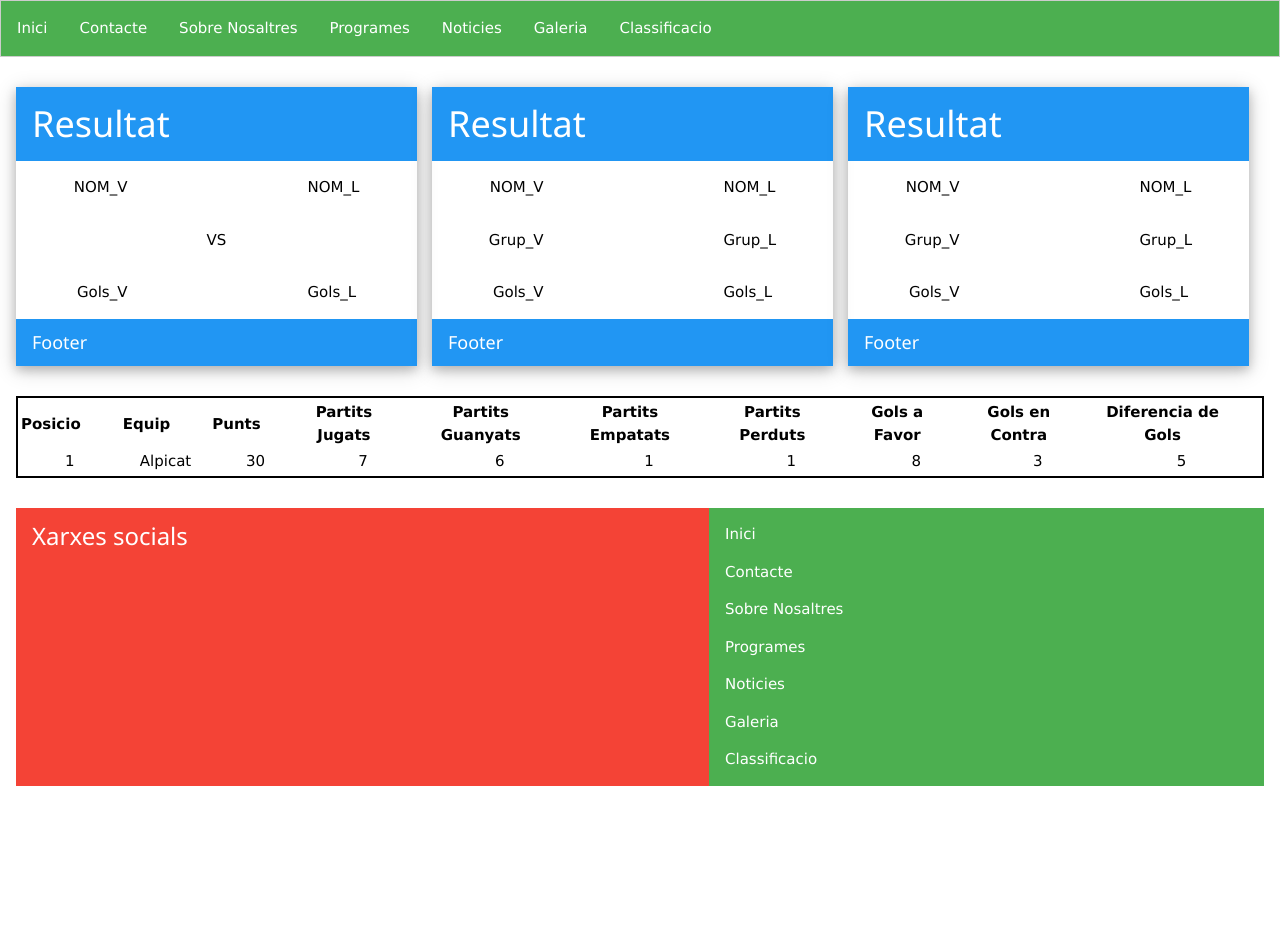
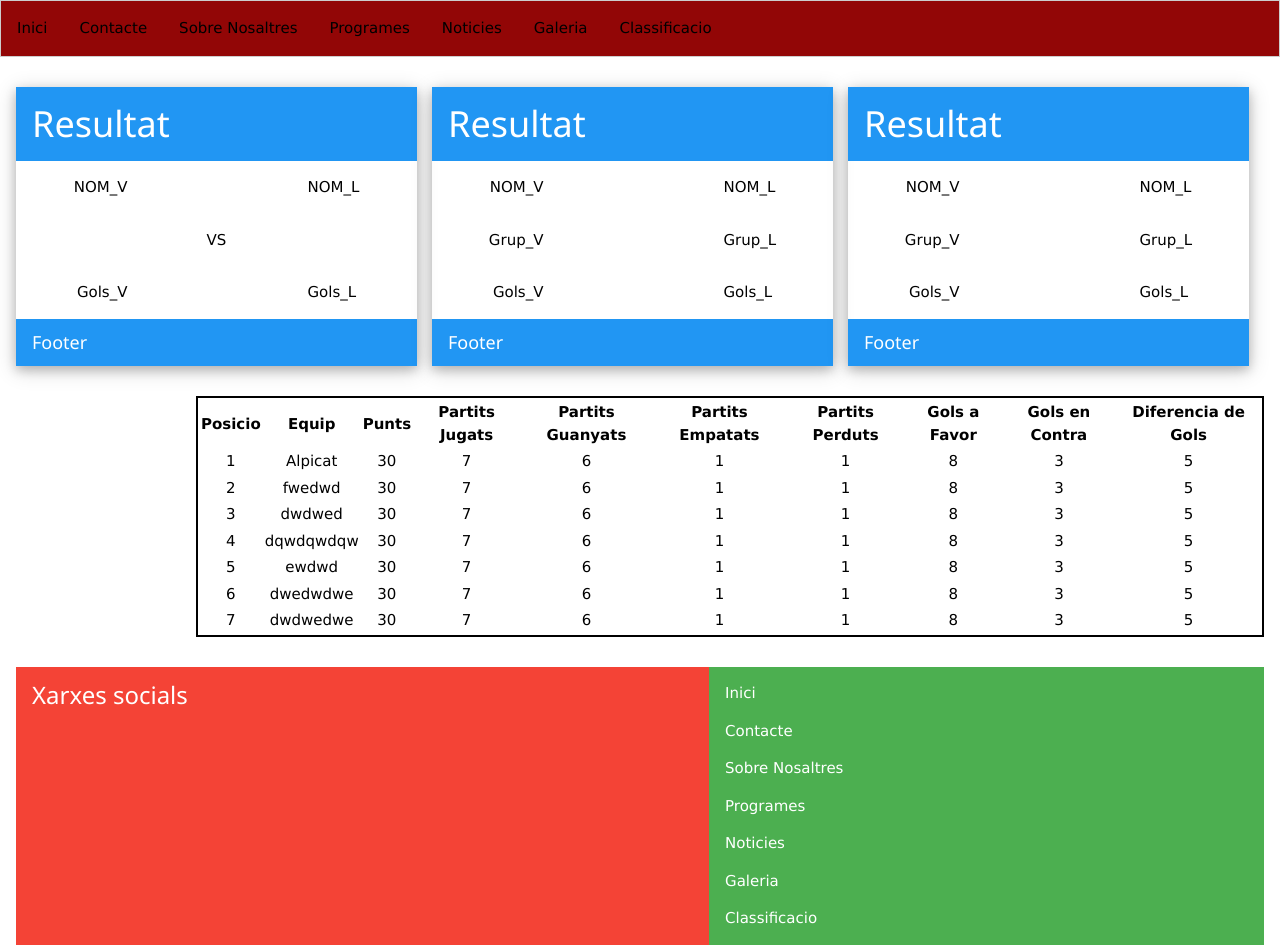
Before and after one commit to Culebrin19/Projecte, a plain HTML site: page pages/Classificacio.html in a window 1280 px wide. Before the commit the page ends 800 px from the top, so only its background shows below. Drawn offline with nearby package versions, Linux system fonts and the light colour scheme.

Commit message:
taulaClassificacio

```diff
--- a/pages/Classificacio.html
+++ b/pages/Classificacio.html
@@ -9,7 +9,7 @@
 </head>
 <style>
     th{
-        padding-right: 2.6rem;
+        /* padding-right: 2.6rem; */
         text-align: center;
     }
     td{
@@ -17,7 +17,7 @@
     }
 </style>
 <body>
-    <div class="w3-bar w3-border w3-green">
+    <div class="w3-bar w3-border" style="background-color: #920606;">
         <a href="#" class="w3-bar-item w3-button w3-padding-16">Inici</a>
         <a href="#" class="w3-bar-item w3-button w3-padding-16">Contacte</a>
         <a href="#" class="w3-bar-item w3-button w3-padding-16">Sobre Nosaltres</a>
@@ -112,7 +112,7 @@
     </div>
 
     <div class="w3-container">
-        <table style="border: 2px solid black; margin-top: 2rem;">
+        <table style="border: 2px solid black; margin-top: 2rem; margin-left: 12rem;">
             <tr>
                 <th>Posicio</th>
                 <th>Equip</th>
@@ -128,6 +128,78 @@
             <tr>
                 <td>1</td>
                 <td>Alpicat</td>
+                <td>30</td>
+                <td>7</td>
+                <td>6</td>
+                <td>1</td>
+                <td>1</td>
+                <td>8</td>
+                <td>3</td>
+                <td>5</td>
+            </tr>
+            <tr>
+                <td>2</td>
+                <td>fwedwd</td>
+                <td>30</td>
+                <td>7</td>
+                <td>6</td>
+                <td>1</td>
+                <td>1</td>
+                <td>8</td>
+                <td>3</td>
+                <td>5</td>
+            </tr>
+            <tr>
+                <td>3</td>
+                <td>dwdwed</td>
+                <td>30</td>
+                <td>7</td>
+                <td>6</td>
+                <td>1</td>
+                <td>1</td>
+                <td>8</td>
+                <td>3</td>
+                <td>5</td>
+            </tr>
+            <tr>
+                <td>4</td>
+                <td>dqwdqwdqw</td>
+                <td>30</td>
+                <td>7</td>
+                <td>6</td>
+                <td>1</td>
+                <td>1</td>
+                <td>8</td>
+                <td>3</td>
+                <td>5</td>
+            </tr>
+            <tr>
+                <td>5</td>
+                <td>ewdwd</td>
+                <td>30</td>
+                <td>7</td>
+                <td>6</td>
+                <td>1</td>
+                <td>1</td>
+                <td>8</td>
+                <td>3</td>
+                <td>5</td>
+            </tr>
+            <tr>
+                <td>6</td>
+                <td>dwedwdwe</td>
+                <td>30</td>
+                <td>7</td>
+                <td>6</td>
+                <td>1</td>
+                <td>1</td>
+                <td>8</td>
+                <td>3</td>
+                <td>5</td>
+            </tr>
+            <tr>
+                <td>7</td>
+                <td>dwdwedwe</td>
                 <td>30</td>
                 <td>7</td>
                 <td>6</td>
```
